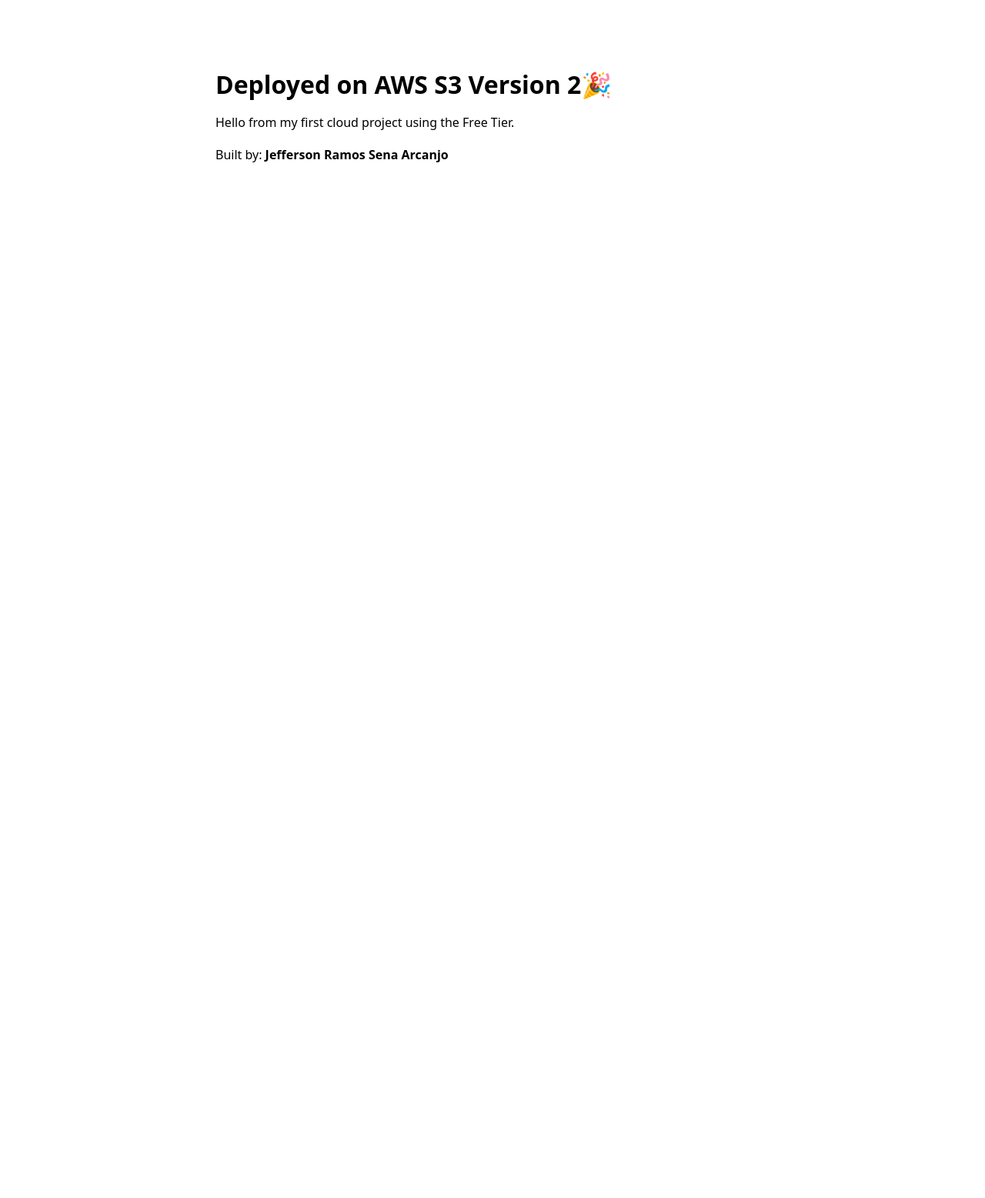
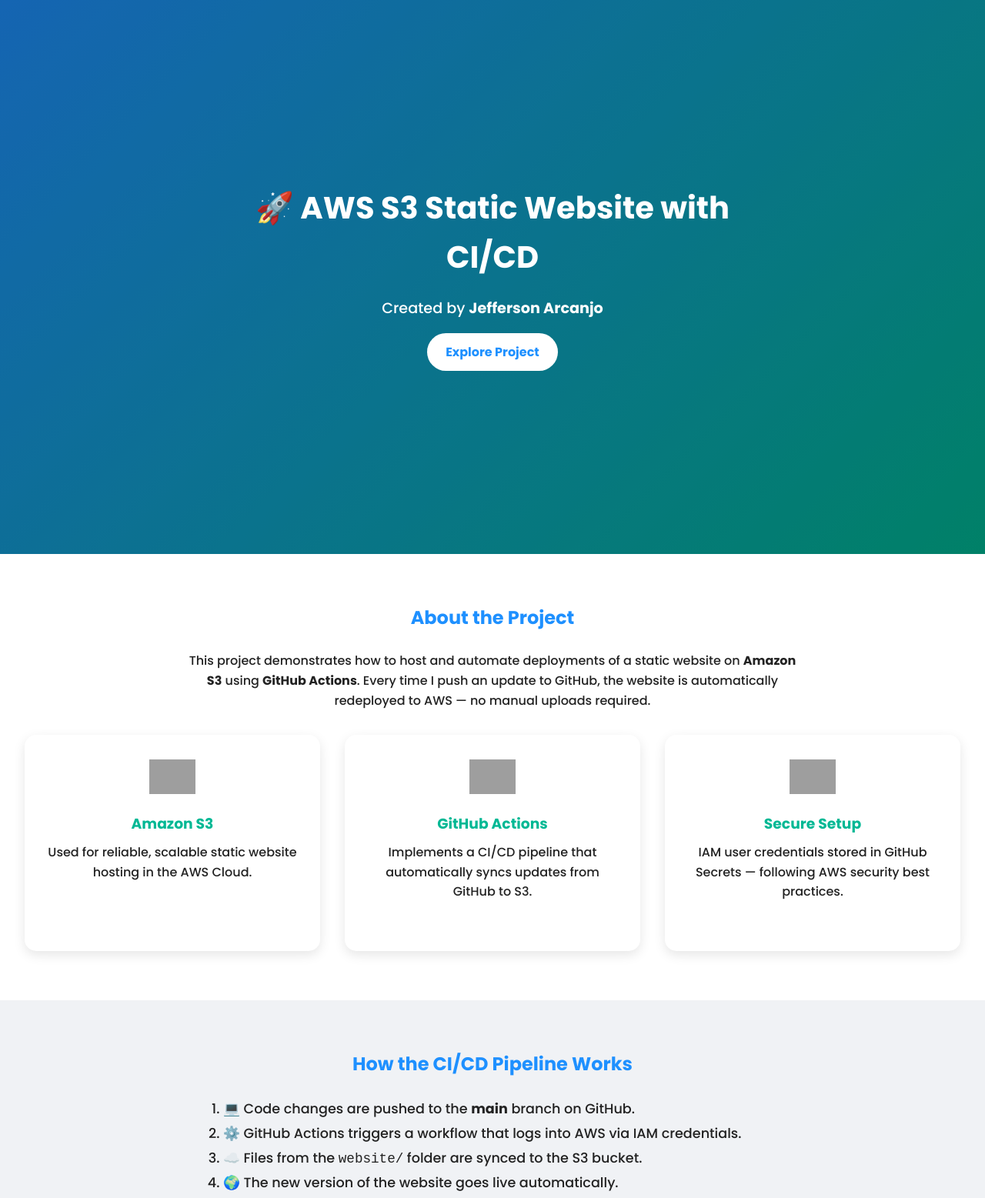
Before and after one commit to Arcanjo-jefferson/aws-s3-static-site, a plain HTML site: page website/index.html in a window 1280 px wide. Shown: the top 1557 px of the page at 77% size. Before the commit the page ends 800 px from the top, so only its background shows below. Drawn offline with Linux system fonts and the light colour scheme; grey boxes are pictures that could not be loaded.

Commit message:
Upgrade website design with new portfolio layout

```diff
--- a/website/index.html
+++ b/website/index.html
@@ -1,16 +1,90 @@
-<!doctype html>
+<!DOCTYPE html>
 <html lang="en">
 <head>
-  <meta charset="utf-8" />
-  <meta name="viewport" content="width=device-width,initial-scale=1" />
-  <title>My AWS S3 Static Site</title>
+  <meta charset="UTF-8" />
+  <meta name="viewport" content="width=device-width, initial-scale=1.0" />
+  <title>AWS S3 Static Website with CI/CD | Jefferson Arcanjo</title>
   <link rel="stylesheet" href="style.css" />
+  <link rel="preconnect" href="https://fonts.googleapis.com">
+  <link href="https://fonts.googleapis.com/css2?family=Poppins:wght@300;500;700&display=swap" rel="stylesheet">
 </head>
 <body>
+  <header class="hero">
+    <div class="overlay"></div>
+    <div class="hero-content">
+      <h1>🚀 AWS S3 Static Website with CI/CD</h1>
+      <p>Created by <strong>Jefferson Arcanjo</strong></p>
+      <a href="#project" class="btn">Explore Project</a>
+    </div>
+  </header>
+
   <main>
-    <h1>Deployed on AWS S3 Version 2🎉</h1>
-    <p>Hello from my first cloud project using the Free Tier.</p>
-    <p>Built by: <strong>Jefferson Ramos Sena Arcanjo</strong></p>
+    <section id="project" class="section">
+      <h2>About the Project</h2>
+      <p>
+        This project demonstrates how to host and automate deployments of a static website on
+        <strong>Amazon S3</strong> using <strong>GitHub Actions</strong>.
+        Every time I push an update to GitHub, the website is automatically redeployed to AWS —
+        no manual uploads required.
+      </p>
+
+      <div class="cards">
+        <div class="card">
+          <img src="https://cdn-icons-png.flaticon.com/512/5968/5968381.png" alt="AWS S3" />
+          <h3>Amazon S3</h3>
+          <p>Used for reliable, scalable static website hosting in the AWS Cloud.</p>
+        </div>
+        <div class="card">
+          <img src="https://cdn-icons-png.flaticon.com/512/2111/2111432.png" alt="GitHub" />
+          <h3>GitHub Actions</h3>
+          <p>Implements a CI/CD pipeline that automatically syncs updates from GitHub to S3.</p>
+        </div>
+        <div class="card">
+          <img src="https://cdn-icons-png.flaticon.com/512/906/906343.png" alt="Security" />
+          <h3>Secure Setup</h3>
+          <p>IAM user credentials stored in GitHub Secrets — following AWS security best practices.</p>
+        </div>
+      </div>
+    </section>
+
+    <section id="pipeline" class="section alt">
+      <h2>How the CI/CD Pipeline Works</h2>
+      <ol>
+        <li>💻 Code changes are pushed to the <strong>main</strong> branch on GitHub.</li>
+        <li>⚙️ GitHub Actions triggers a workflow that logs into AWS via IAM credentials.</li>
+        <li>☁️ Files from the <code>website/</code> folder are synced to the S3 bucket.</li>
+        <li>🌍 The new version of the website goes live automatically.</li>
+      </ol>
+    </section>
+
+    <section id="technologies" class="section">
+      <h2>Technologies Used</h2>
+      <ul class="tech-list">
+        <li>Amazon Web Services (S3, IAM)</li>
+        <li>GitHub Actions</li>
+        <li>HTML & CSS</li>
+        <li>AWS CLI</li>
+        <li>Cloud Security Best Practices</li>
+      </ul>
+    </section>
+
+    <section id="author" class="section alt">
+      <h2>About the Author</h2>
+      <img src="https://avatars.githubusercontent.com/u/9919?s=200&v=4" alt="GitHub Logo" class="profile" />
+      <p>
+        Hi, I’m <strong>Jefferson Arcanjo</strong> — a Computing & IT student passionate about
+        cloud technologies, automation, and DevOps.
+        This project was built to strengthen my AWS skills and demonstrate practical CI/CD knowledge.
+      </p>
+      <div class="links">
+        <a href="https://github.com/Arcanjo-jefferson" target="_blank">GitHub</a>
+        <a href="#" target="_blank">LinkedIn</a>
+      </div>
+    </section>
   </main>
+
+  <footer>
+    <p>© 2025 Jefferson Arcanjo. Hosted on AWS S3 | Automated with GitHub Actions.</p>
+  </footer>
 </body>
 </html>
--- a/website/style.css
+++ b/website/style.css
@@ -1,19 +1,170 @@
-html,body {
+/* Font and global reset */
+* {
   margin: 0;
   padding: 0;
-  font-family: system-ui, -apple-system, Segoe UI, Roboto, Arial, sans-serif;
+  box-sizing: border-box;
 }
 
-main {
-  max-width: 720px;
-  margin: 8vh auto;
-  padding: 24px;
+body {
+  font-family: 'Poppins', sans-serif;
+  line-height: 1.6;
+  color: #222;
+  background-color: #f5f6fa;
 }
 
-h1 {
-  margin: 0 0 12px;
+/* Hero Section */
+.hero {
+  position: relative;
+  background: linear-gradient(135deg, #1e90ff, #00b894);
+  color: white;
+  text-align: center;
+  height: 90vh;
+  display: flex;
+  align-items: center;
+  justify-content: center;
 }
 
-p {
-  line-height: 1.6;
+.hero .overlay {
+  position: absolute;
+  inset: 0;
+  background: rgba(0, 0, 0, 0.3);
 }
+
+.hero-content {
+  position: relative;
+  z-index: 1;
+  max-width: 700px;
+}
+
+.hero h1 {
+  font-size: 2.5rem;
+  margin-bottom: 0.5em;
+}
+
+.hero p {
+  font-size: 1.2rem;
+}
+
+.btn {
+  display: inline-block;
+  background: #fff;
+  color: #1e90ff;
+  padding: 0.75em 1.5em;
+  border-radius: 30px;
+  font-weight: 600;
+  margin-top: 1em;
+  text-decoration: none;
+  transition: 0.3s;
+}
+
+.btn:hover {
+  background: #00b894;
+  color: #fff;
+}
+
+/* Sections */
+.section {
+  padding: 4em 2em;
+  text-align: center;
+  background: #fff;
+}
+
+.section.alt {
+  background: #f0f2f5;
+}
+
+.section h2 {
+  color: #1e90ff;
+  margin-bottom: 1em;
+}
+
+.section p {
+  max-width: 800px;
+  margin: 0 auto 2em;
+}
+
+/* Cards */
+.cards {
+  display: grid;
+  grid-template-columns: repeat(auto-fit, minmax(240px, 1fr));
+  gap: 2em;
+  margin-top: 2em;
+}
+
+.card {
+  background: #fff;
+  border-radius: 15px;
+  padding: 2em 1.5em;
+  box-shadow: 0 5px 15px rgba(0, 0, 0, 0.1);
+  transition: transform 0.3s ease;
+}
+
+.card:hover {
+  transform: translateY(-8px);
+}
+
+.card img {
+  width: 60px;
+  margin-bottom: 1em;
+}
+
+.card h3 {
+  color: #00b894;
+  margin-bottom: 0.5em;
+}
+
+/* Pipeline List */
+ol {
+  text-align: left;
+  max-width: 700px;
+  margin: 0 auto;
+  font-size: 1.1rem;
+  line-height: 1.8;
+}
+
+/* Tech List */
+.tech-list {
+  list-style: none;
+  max-width: 600px;
+  margin: 0 auto;
+}
+
+.tech-list li {
+  background: #e8f8f5;
+  margin: 0.5em 0;
+  padding: 0.8em;
+  border-radius: 8px;
+  font-weight: 500;
+}
+
+/* Author Section */
+.profile {
+  width: 100px;
+  border-radius: 50%;
+  margin-bottom: 1em;
+}
+
+.links a {
+  display: inline-block;
+  margin: 0.5em;
+  padding: 0.6em 1.2em;
+  border: 2px solid #1e90ff;
+  color: #1e90ff;
+  border-radius: 25px;
+  text-decoration: none;
+  font-weight: 500;
+  transition: all 0.3s ease;
+}
+
+.links a:hover {
+  background: #1e90ff;
+  color: white;
+}
+
+/* Footer */
+footer {
+  text-align: center;
+  padding: 1.5em;
+  background: #1e90ff;
+  color: white;
+}
```
